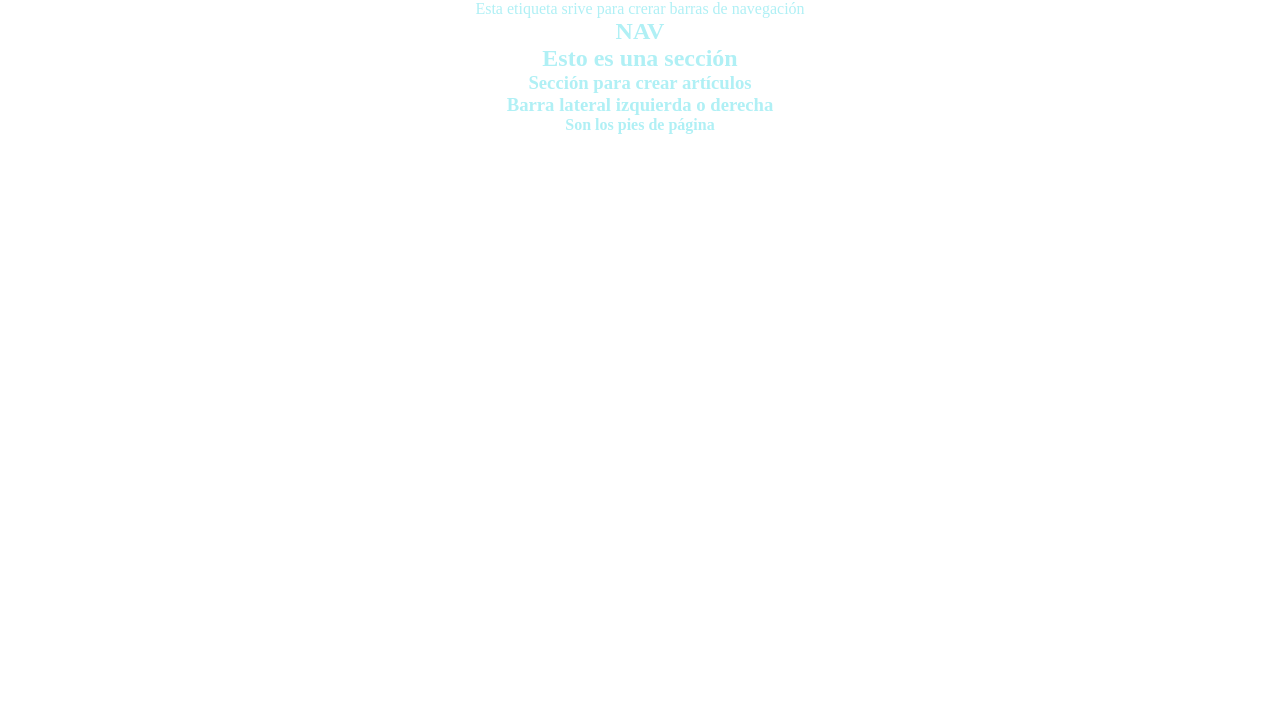
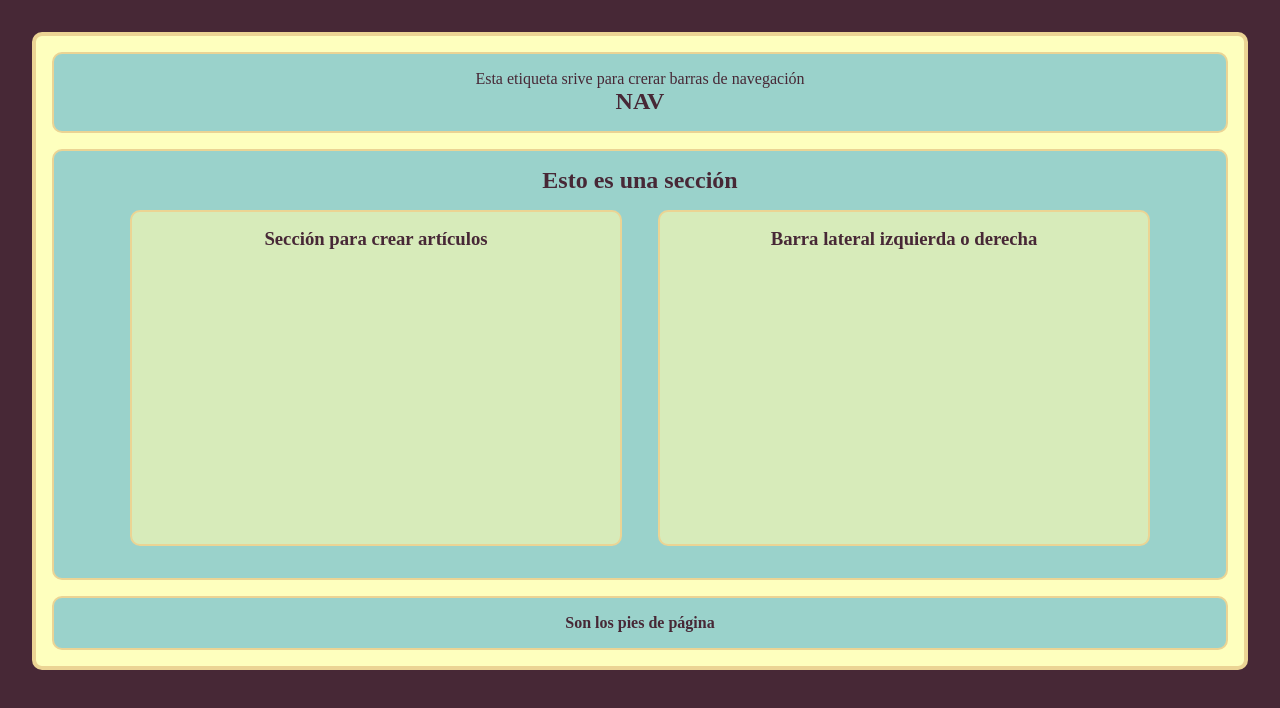
Before and after one commit to DieGOAzael/4IV8-PSW-Perez-Paz-Diego-Azael, a plain HTML site: page index.html in a window 1280 px wide. Drawn offline with Linux system fonts and the light colour scheme.

Commit message:
css terminada

```diff
--- a/CSS/masterstyle.css
+++ b/CSS/masterstyle.css
@@ -1,11 +1,38 @@
 *{
     padding: 0;
     margin: 0;
-    color: #b0f0f5;
+    color: #472836;
     text-align: center;
 
 }
     html, body{
-        background-color: white;
+        background-color: #472836;
 
     }
+    .main-container{
+        border: 4px solid #EBD494;
+        border-radius: 10px;
+        margin: 2rem;
+
+        background-color: #FEFFBE;
+    }
+    nav, section, footer, article, aside{
+        border: 2px solid #EBD494;
+        margin: 1rem;
+        border-radius: 10px;
+        padding: 1rem;
+
+
+    }
+    article, aside{
+        width: 40%;
+        display: inline-block;
+        height: 300px;
+        background-color: #D7EBBA;
+
+
+    }
+
+    nav, section, footer{
+        background-color: #9AD2CB;
+    }
```
Also changed, not shown: JS/index.html (added, +36 -0 lines).
